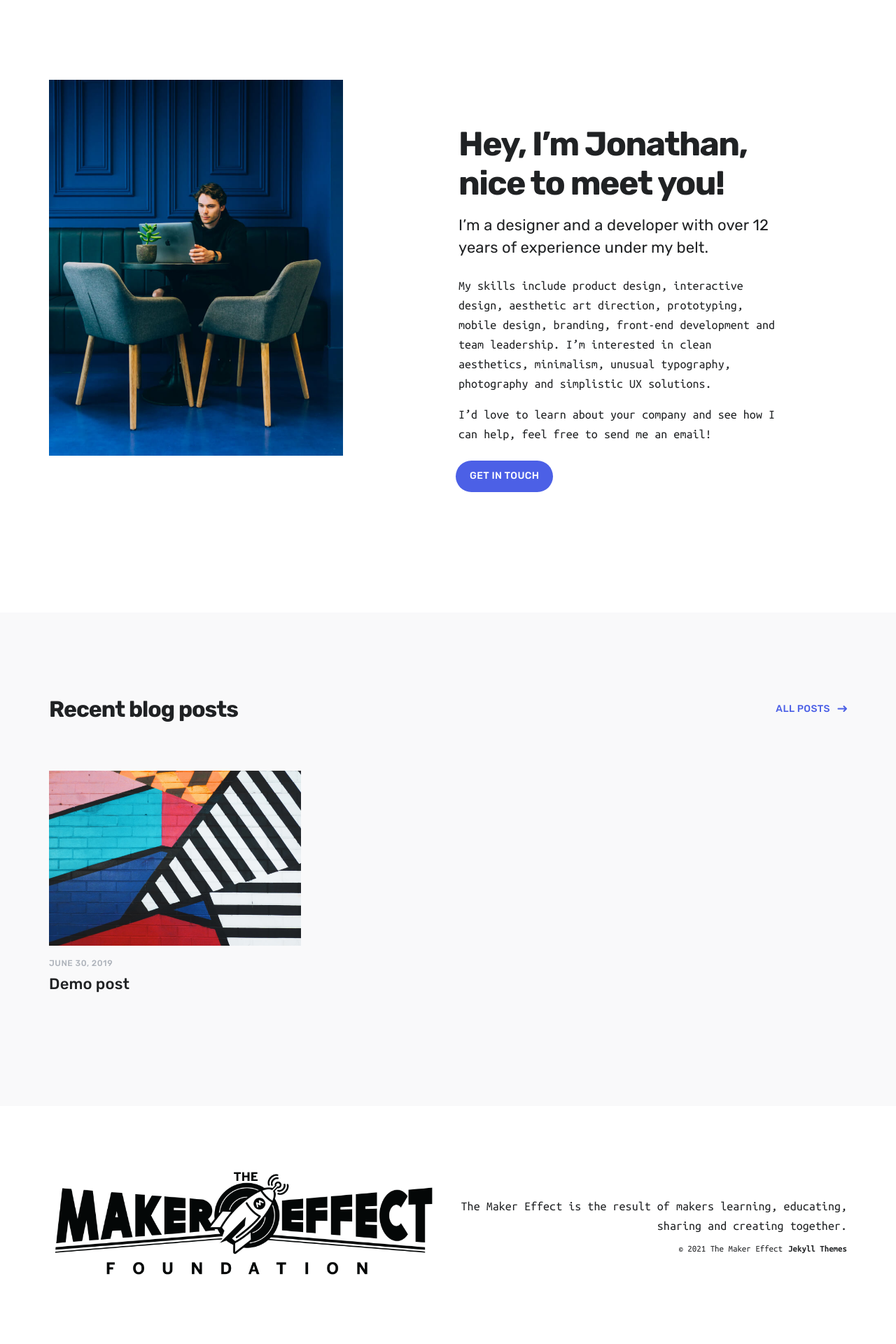
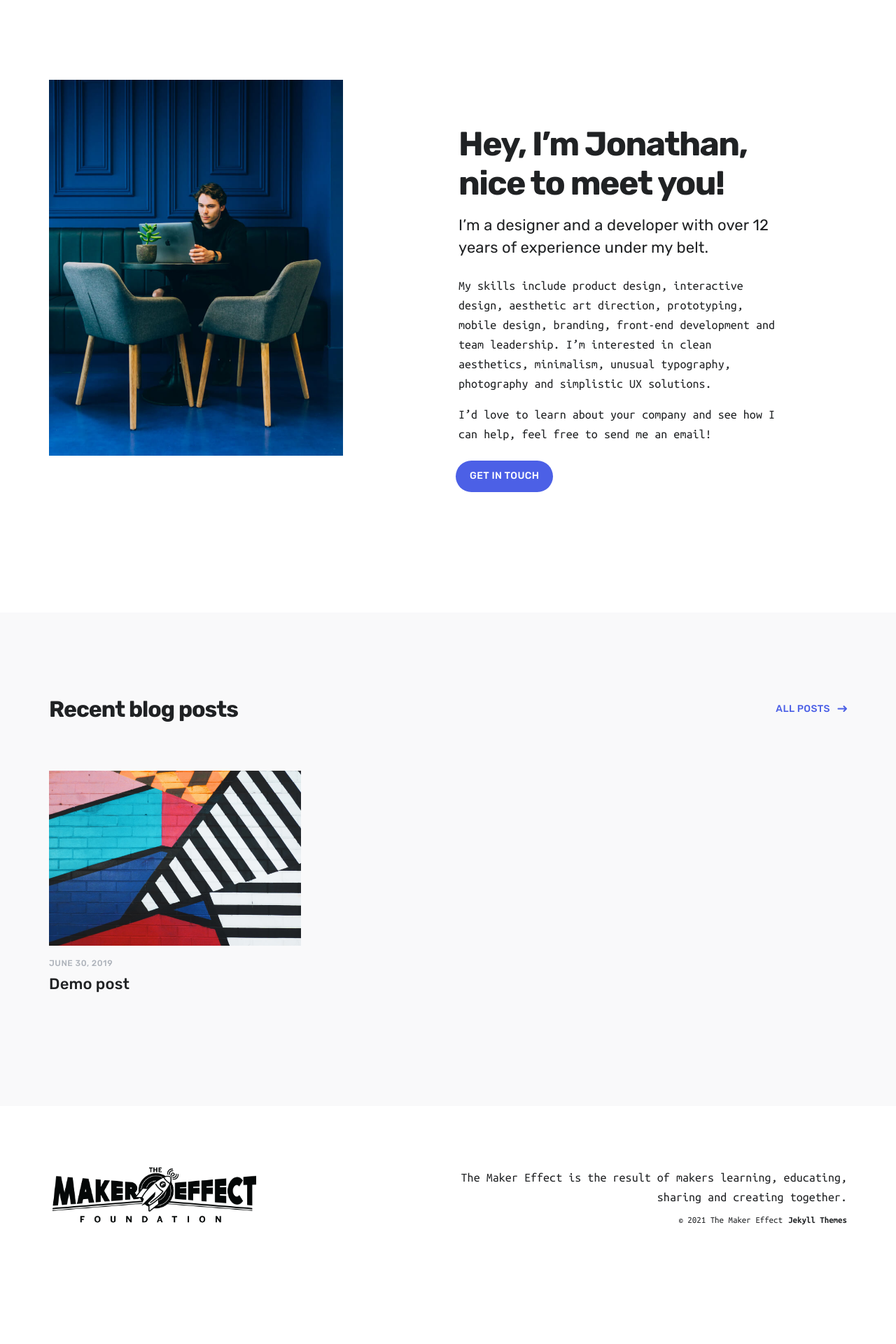
Before and after one commit to themakereffect/themakereffect.org, a Jekyll site: the page built from index.html, in a window 1280 px wide. Shown: the part 1592-3512 px from the top of the page at 70% size. Built offline with Jekyll 4.4.1, drawn with Linux system fonts in a browser that asks for light colours; nearby versions of some CDN libraries; after the commit the page ends 3429 px from its top, so only the background shows below that.

Commit message:
Fix footer image width issue with theme
Sent fix to the jekyll themes team

```diff
--- a/_sass/_includes/_component__footer.scss
+++ b/_sass/_includes/_component__footer.scss
@@ -55,6 +55,7 @@
 
 		.footer__logo {
 			justify-self: start;
+			width: $footer-logo-width;
 		}
 
 		.footer__copyright {
```
